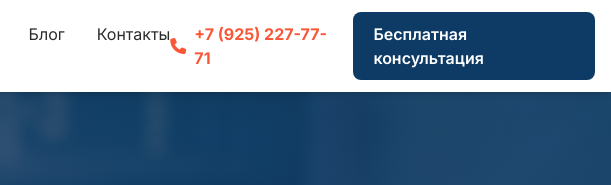
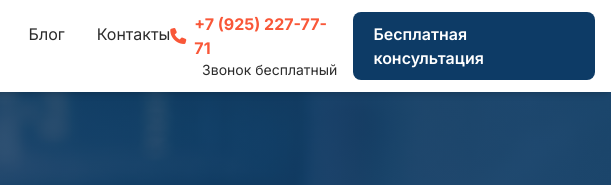
Before and after one commit to groznet/gidlaw, a plain HTML site: page index.html in a window 1280 px wide. Shown: the top 185 px of the page, 669-1280 px from the left. Drawn offline with nearby package versions, Linux system fonts and the light colour scheme.

Commit message:
Add a small text under phone number in header

```diff
--- a/components/header.html
+++ b/components/header.html
@@ -30,10 +30,13 @@
 
         <!-- CTA + Mobile Menu -->
         <div class="flex items-center space-x-4">
-            <a href="tel:+79252277771" class="hidden md:flex items-center nav-link font-bold">
-                <i class="fas fa-phone mr-2 text-accent"></i>
-                <span class="text-accent">+7 (925) 227-77-71</span>
-            </a>
+            <div class="flex flex-col items-end">
+                <a href="tel:+79252277771" class="hidden md:flex items-center nav-link font-bold">
+                    <i class="fas fa-phone mr-2 text-accent"></i>
+                    <span class="text-accent">+7 (925) 227-77-71</span>
+                </a>
+                <span class="text-sm">Звонок бесплатный</span>
+            </div>
 
             <a href="/contact/" class="btn-primary px-5 py-2.5 rounded-lg font-semibold hidden md:inline-block">
                 Бесплатная консультация
```
